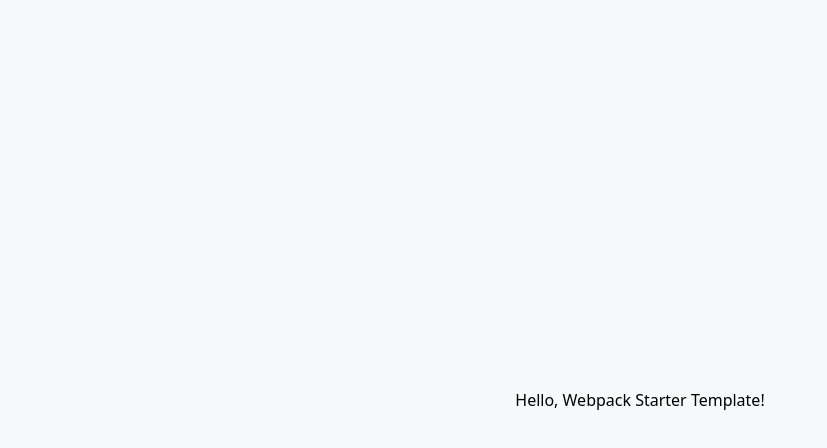
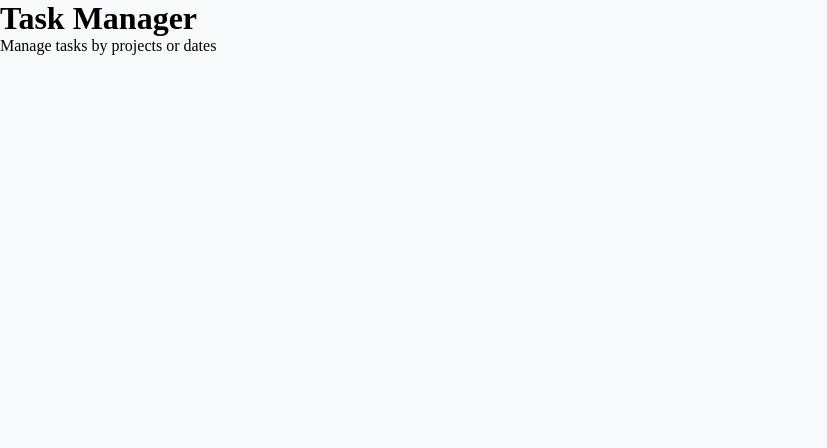
Before and after one commit to NomadicHippiee/todo-app, a website built with webpack: page src/index.html in a window 1280 px wide. Shown: the whole page, without its empty margins (0-827 px from the left). Built offline with nearby package versions, Linux system fonts and the light colour scheme.

Commit message:
Fix template

```diff
--- a/src/index.js
+++ b/src/index.js
@@ -1,12 +1,7 @@
 import './style.css';
+import './components/header.js';
+import header from './components/header.js';
 
 console.log("Webpack is alive!");
 
-function component() {
-  const element = document.createElement('div');
-  element.textContent = 'Hello, Webpack Starter Template!';
-  element.classList.add('starter-template');
-  return element;
-}
-
-document.body.appendChild(component());
+document.body.appendChild(header());
--- a/src/style.css
+++ b/src/style.css
@@ -1,15 +1,9 @@
+*{
+  margin: 0;
+  padding: 0;
+  box-sizing: border-box;
+}
 body {
-  margin: 0;
-  font-family: system-ui, sans-serif;
   background: #f8f9fa;
   height: 100vh;
-  display: grid;
-  place-items: center;
 }
-
-.greeting {
-  font-size: 3.5rem;
-  font-weight: bold;
-  color: #2c3e50;
-  text-shadow: 2px 2px 8px rgba(0,0,0,0.1);
-}
```
